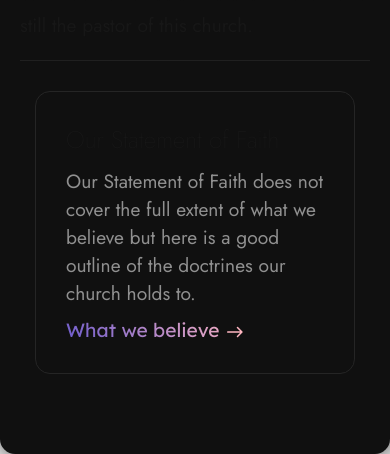
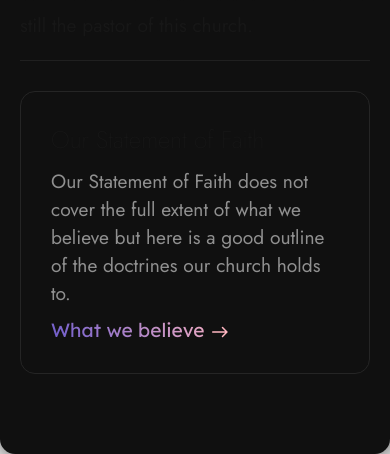
Before and after one commit to sgarcia97/test-app, a Next.js app: page /about in a window 390 px wide. Shown: the part 2681-3135 px from the top of the page. Built offline with nearby package versions, Linux system fonts and the light colour scheme.

Commit message:
Update globals.css

```diff
--- a/app/globals.css
+++ b/app/globals.css
@@ -385,8 +385,12 @@ a:hover{
   .card-wrapper{
     display:grid;
     grid-template-columns: 1fr;
-    padding-inline:15px;
-    gap:15px;
+    padding-inline:20px;
+    gap:20px;
+  }
+
+  .page .card-wrapper{
+    padding-inline:0px;
   }
 
   .card{
```
